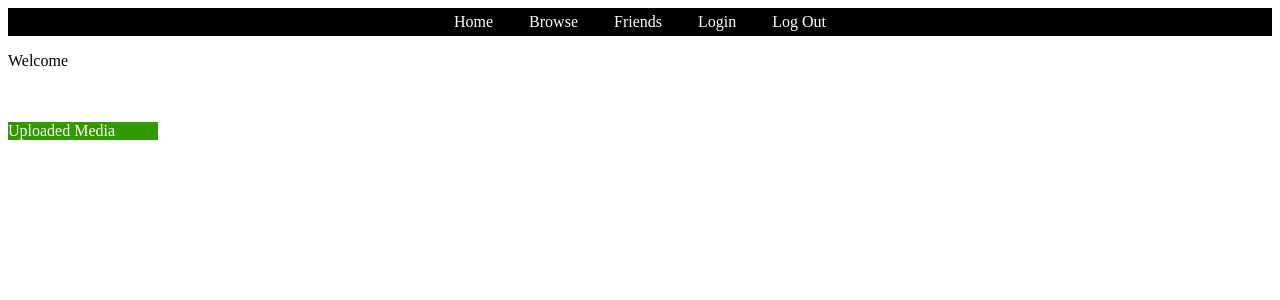
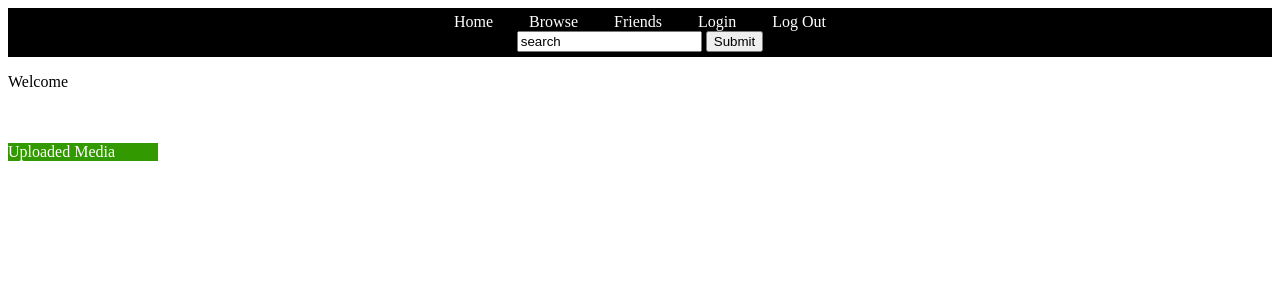
Before and after one commit to krazykazoo/MeTube, a PHP site: page /browse.php in a window 1280 px wide. Shown: the top 300 px of the page. Run offline with PHP 8.4, Linux system fonts and the light colour scheme; data that the repository does not hold is empty.

Commit message:
search.php

```diff
--- a/header.php
+++ b/header.php
@@ -50,6 +50,11 @@ if (isset($_SESSION['username'])) {
 	<li><a href="http://github.com">Friends</a></li>
 	<li><a href="http://github.com">Login</a></li>
 	<li><a href="http://github.com">Log Out</a></li>
+	<li>
+		<form method="post" action="search.php">
+			<input type="text" value="search" onclick="value=''" name="search">
+			<input type="submit">
+		</form>
   </ul>
 </div>
 </body>
```
